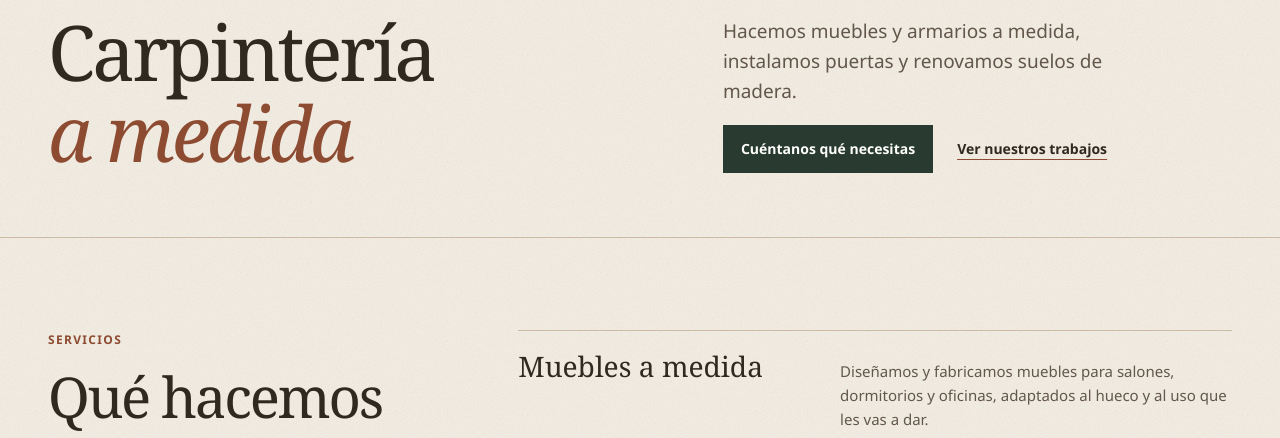
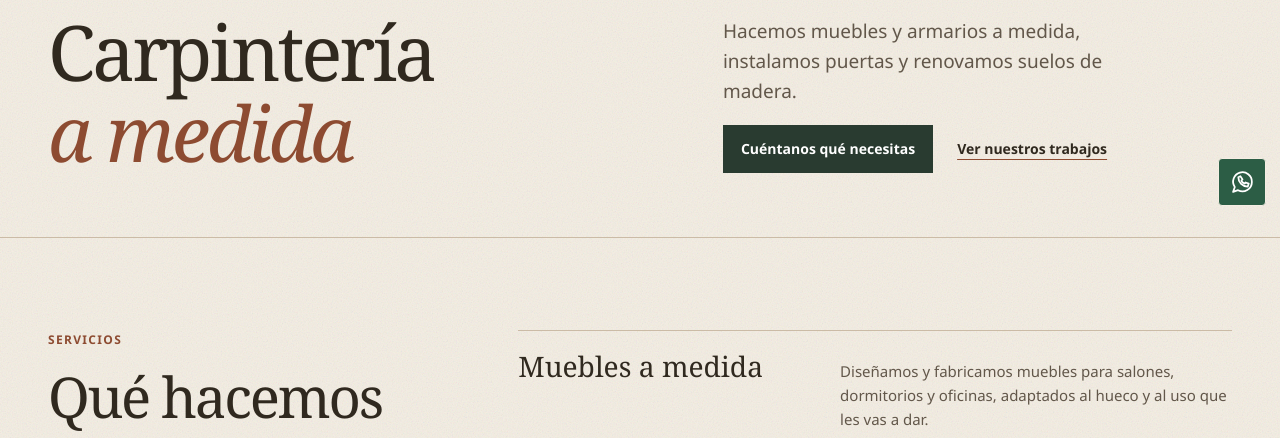
Before and after one commit to Urtxe/carpinteria-val, a PHP site: page / in a window 1280 px wide. Shown: the part 580-1018 px from the top of the page. Run offline with PHP 8.4, Linux system fonts and the light colour scheme.

Commit message:
Añade un acceso flotante a WhatsApp

```diff
--- a/index.html
+++ b/index.html
@@ -379,6 +379,17 @@
       </p>
       <a class="text-link" href="#inicio">Volver al inicio</a>
     </footer>
+    <a
+      class="whatsapp-shortcut"
+      href="https://wa.me/34667690873?text=Hola%20Alex%20Val%2C%20me%20gustar%C3%ADa%20consultaros%20un%20proyecto%20de%20carpinter%C3%ADa."
+      target="_blank"
+      rel="noopener noreferrer"
+      aria-label="Contactar por WhatsApp"
+    >
+      <svg class="icon" aria-hidden="true" focusable="false">
+        <use href="#icon-whatsapp"></use>
+      </svg>
+    </a>
     <dialog id="image-modal" aria-label="Fotografía del trabajo ampliada">
       <div class="modal-toolbar">
         <div
--- a/style.css
+++ b/style.css
@@ -485,6 +485,35 @@ h2 {
 .site-footer > .text-link {
   font-size: 13px;
 }
+.whatsapp-shortcut {
+  position: fixed;
+  right: max(14px, env(safe-area-inset-right));
+  bottom: max(14px, env(safe-area-inset-bottom));
+  z-index: 11;
+  display: grid;
+  place-items: center;
+  width: 48px;
+  height: 48px;
+  border: 1px solid var(--paper);
+  border-radius: 4px;
+  background: #2c5d45;
+  color: white;
+}
+.whatsapp-shortcut:hover {
+  background: var(--forest);
+}
+.whatsapp-shortcut .icon {
+  width: 25px;
+  height: 25px;
+}
+.whatsapp-shortcut:focus-visible {
+  outline: 2px solid var(--paper);
+  outline-offset: 2px;
+  box-shadow: 0 0 0 6px var(--forest);
+}
+body:has(dialog[open]) .whatsapp-shortcut {
+  visibility: hidden;
+}
 .contact-section :focus-visible,
 dialog button:focus-visible {
   outline-color: #f4c6a3;
```
